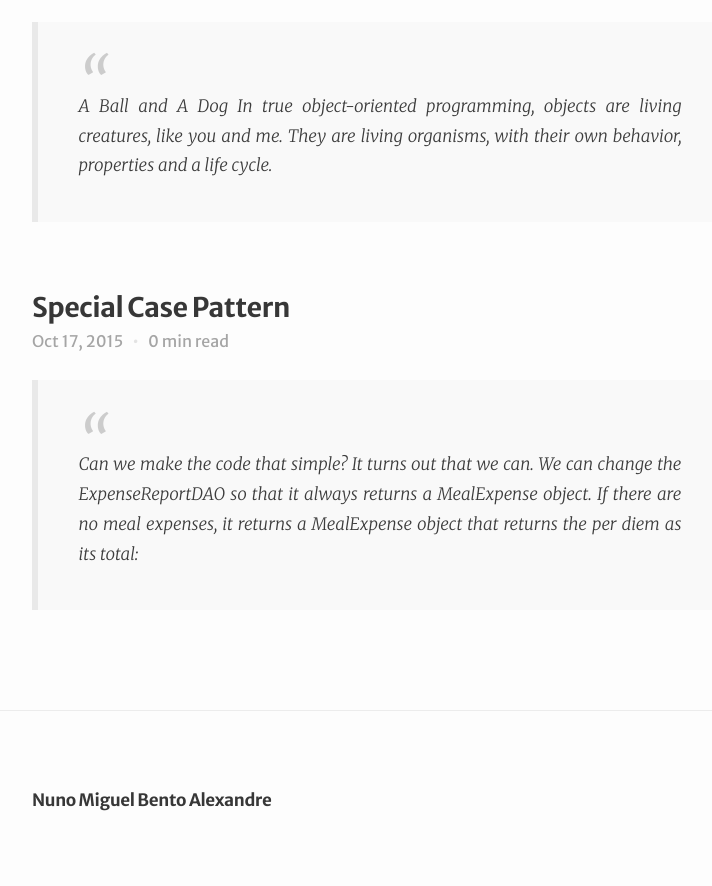
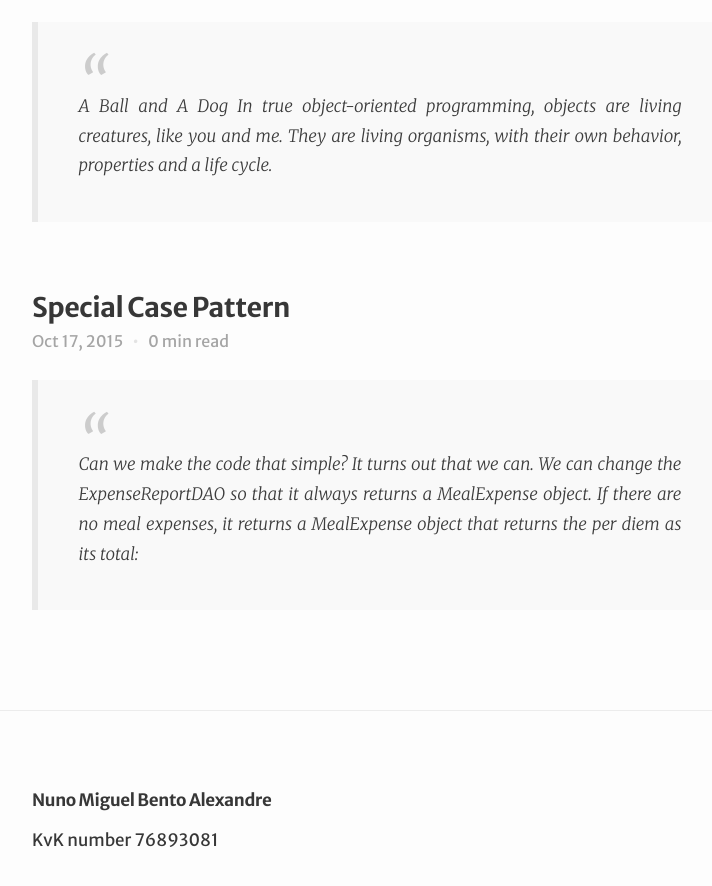
Before and after one commit to NunoAlexandre/nunoalexandre.github.io, a Jekyll site: the page built from index.html, in a window 1280 px wide and 900 px high, scrolled down 12386 px. Shown: the top 886 px of the window, without its empty margins (263-975 px from the left). Built offline with Jekyll 4.4.1, drawn with Linux system fonts in a browser that asks for light colours; before the commit the page ends 13242 px from its top, so only the background shows below that.

Commit message:
Add my KvK number to the footer

```diff
--- a/_config.yml
+++ b/_config.yml
@@ -17,3 +17,4 @@ permalink: :year/:month/:day/:title
 # Build settings
 markdown: kramdown
 fullname: Nuno Miguel Bento Alexandre
+kvk_number: 76893081
--- a/_includes/footer.html
+++ b/_includes/footer.html
@@ -2,6 +2,7 @@
 
   <div class="wrapper">
     <h1 class="footer-heading">{{ site.fullname }}</h1>
+    <p>KvK number {{ site.kvk_number }}</p>
   </div>
 
   <script>
```
